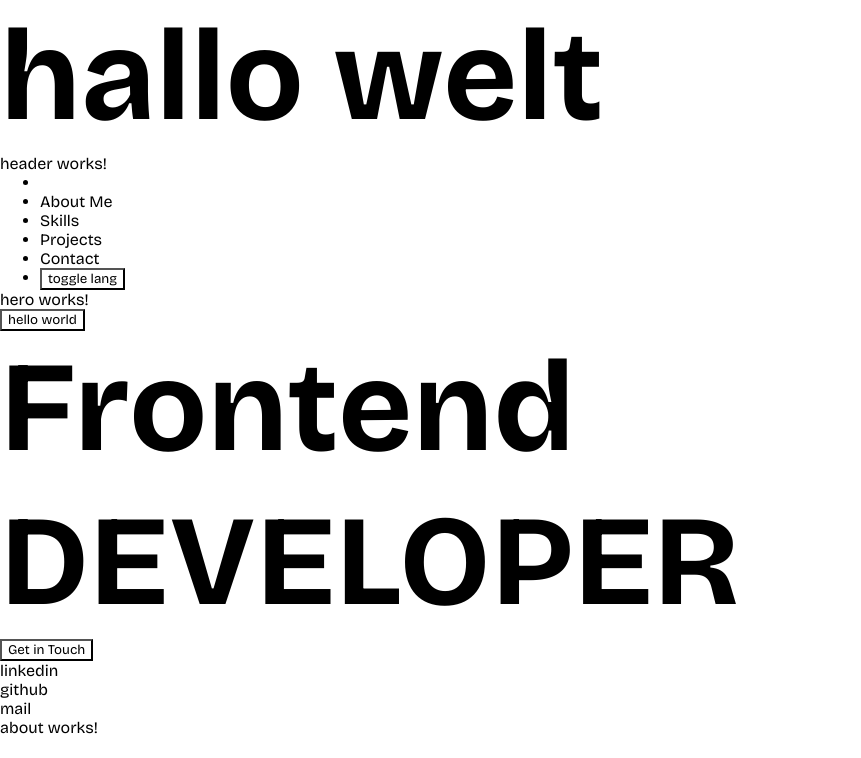
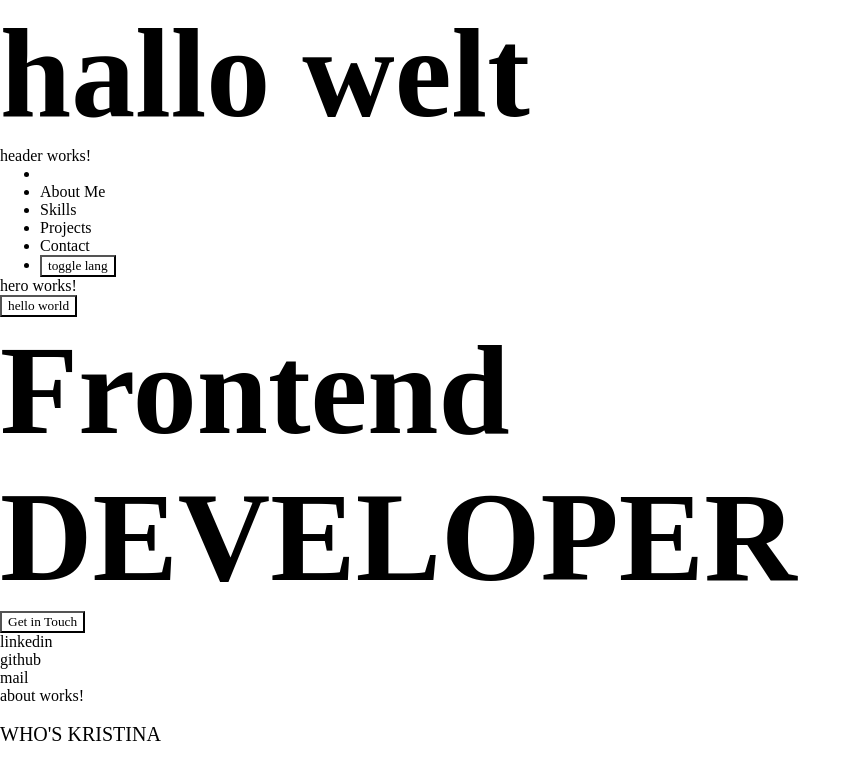
Before and after one commit to kristinastarovoit/portfolio-project, an Angular app: page / in a window 1280 px wide. Shown: the top 758 px of the page, without its empty margins (0-861 px from the left). Built offline with nearby package versions, Linux system fonts and the light colour scheme.

Commit message:
add: style assets and color variables

```diff
--- /dev/null
+++ b/src/app/styles/_fonts.scss
@@ -0,0 +1,31 @@
+@font-face {
+    font-display: swap;
+    font-family: 'Bricolage Grotesque';
+    font-style: normal;
+    font-weight: 400;
+    src: url('/assets/fonts/bricolage-grotesque-v9-latin-regular.woff2') format('woff2');
+}
+
+@font-face {
+    font-display: swap;
+    font-family: 'Bricolage Grotesque';
+    font-style: normal;
+    font-weight: 500;
+    src: url('/assets/fonts/bricolage-grotesque-v9-latin-500.woff2') format('woff2');
+}
+
+@font-face {
+    font-display: swap;
+    font-family: 'Bricolage Grotesque';
+    font-style: normal;
+    font-weight: 600;
+    src: url('/assets/fonts/bricolage-grotesque-v9-latin-600.woff2') format('woff2');
+}
+
+@font-face {
+    font-display: swap;
+    font-family: 'Bricolage Grotesque';
+    font-style: normal;
+    font-weight: 700;
+    src: url('/assets/fonts/bricolage-grotesque-v9-latin-700.woff2') format('woff2');
+}
--- /dev/null
+++ b/src/app/styles/_variables.scss
@@ -0,0 +1,5 @@
+$blue-accent: rgb(51, 85, 255);
+$yellow-accent: rgb(247, 197, 24);
+$orange-accent: rgb(248, 122, 85);
+$white: rgb(248, 249, 250);
+$black: rgb(14, 16, 19);
--- a/src/styles.scss
+++ b/src/styles.scss
@@ -1,49 +1,7 @@
 // fonts
 /* You can add global styles to this file, and also import other style files */
 
-/* bricolage-grotesque-regular - latin */
-@font-face {
-    font-display: swap;
-    /* Check https://developer.mozilla.org/en-US/docs/Web/CSS/@font-face/font-display for other options. */
-    font-family: 'Bricolage Grotesque';
-    font-style: normal;
-    font-weight: 400;
-    src: url('/assets/fonts/bricolage-grotesque-v9-latin-regular.woff2') format('woff2');
-    /* Chrome 36+, Opera 23+, Firefox 39+, Safari 12+, iOS 10+ */
-}
 
-/* bricolage-grotesque-500 - latin */
-@font-face {
-    font-display: swap;
-    /* Check https://developer.mozilla.org/en-US/docs/Web/CSS/@font-face/font-display for other options. */
-    font-family: 'Bricolage Grotesque';
-    font-style: normal;
-    font-weight: 500;
-    src: url('/assets/fonts/bricolage-grotesque-v9-latin-500.woff2') format('woff2');
-    /* Chrome 36+, Opera 23+, Firefox 39+, Safari 12+, iOS 10+ */
-}
-
-/* bricolage-grotesque-600 - latin */
-@font-face {
-    font-display: swap;
-    /* Check https://developer.mozilla.org/en-US/docs/Web/CSS/@font-face/font-display for other options. */
-    font-family: 'Bricolage Grotesque';
-    font-style: normal;
-    font-weight: 600;
-    src: url('/assets/fonts/bricolage-grotesque-v9-latin-600.woff2') format('woff2');
-    /* Chrome 36+, Opera 23+, Firefox 39+, Safari 12+, iOS 10+ */
-}
-
-/* bricolage-grotesque-700 - latin */
-@font-face {
-    font-display: swap;
-    /* Check https://developer.mozilla.org/en-US/docs/Web/CSS/@font-face/font-display for other options. */
-    font-family: 'Bricolage Grotesque';
-    font-style: normal;
-    font-weight: 700;
-    src: url('/assets/fonts/bricolage-grotesque-v9-latin-700.woff2') format('woff2');
-    /* Chrome 36+, Opera 23+, Firefox 39+, Safari 12+, iOS 10+ */
-}
 
 * {
     font-family: 'Bricolage Grotesque';
```
Also changed, not shown: src/app/styles/_assets.scss (added).
